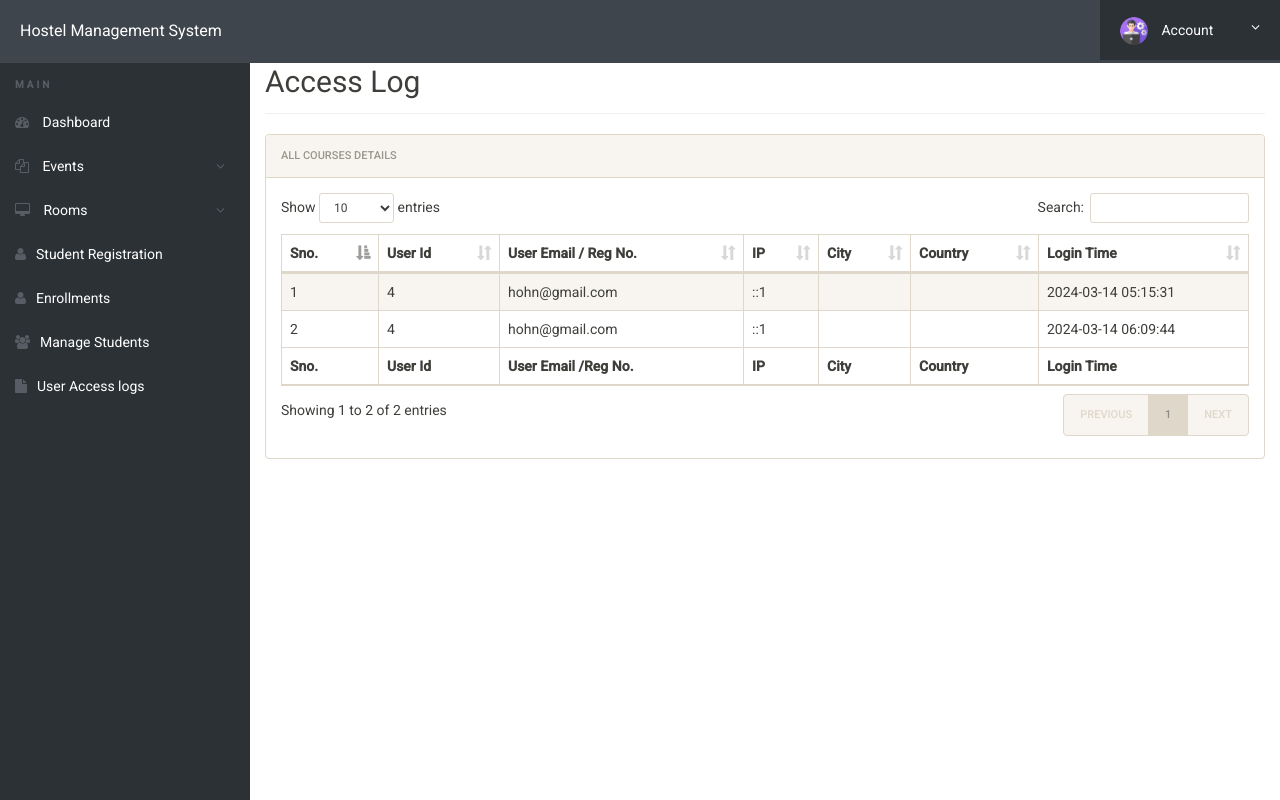
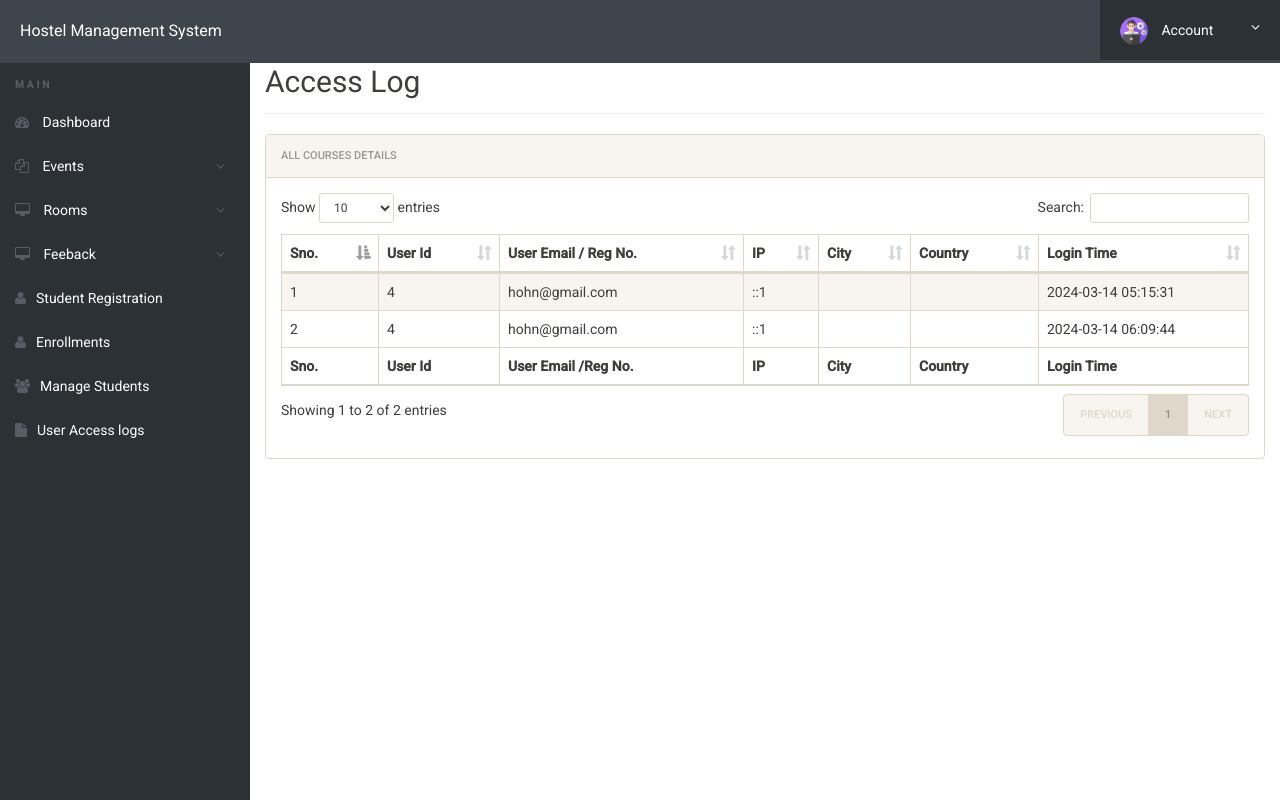
Before and after one commit to Green-Haven-Hostel/Hostel-Management-System, a PHP site: page /test/admin/access-log.php in a window 1280 px wide. Run offline with PHP 8.4, Linux system fonts and the light colour scheme; a user stored in the database is signed in; data comes from the database, SQL or seed files in the repository.

Commit message:
⚡️ feat: Add feedback management feature
The code changes in `sidebar.php` add a new menu item for feedback management in the admin sidebar. This allows administrators to add feedback and manage existing feedback entries. This feature enhances the functionality and usability of the application for administrators.

```diff
--- a/hostel/admin/includes/sidebar.php
+++ b/hostel/admin/includes/sidebar.php
@@ -15,6 +15,13 @@
 						<li><a href="manage-rooms.php">Manage Rooms</a></li>
 					</ul>
 				</li>
+				</li>
+					<li><a href="#"><i class="fa fa-desktop"></i> Feeback</a>
+					<ul>
+						<li><a href="create-room.php">Add a Feeback</a></li>
+						<li><a href="manage-rooms.php">Manage Feebacks</a></li>
+					</ul>
+				</li>
 
 				<li><a href="registration.php"><i class="fa fa-user"></i>Student Registration</a></li>
 				<li><a href="enrollments.php"><i class="fa fa-user"></i>Enrollments</a></li>
```
